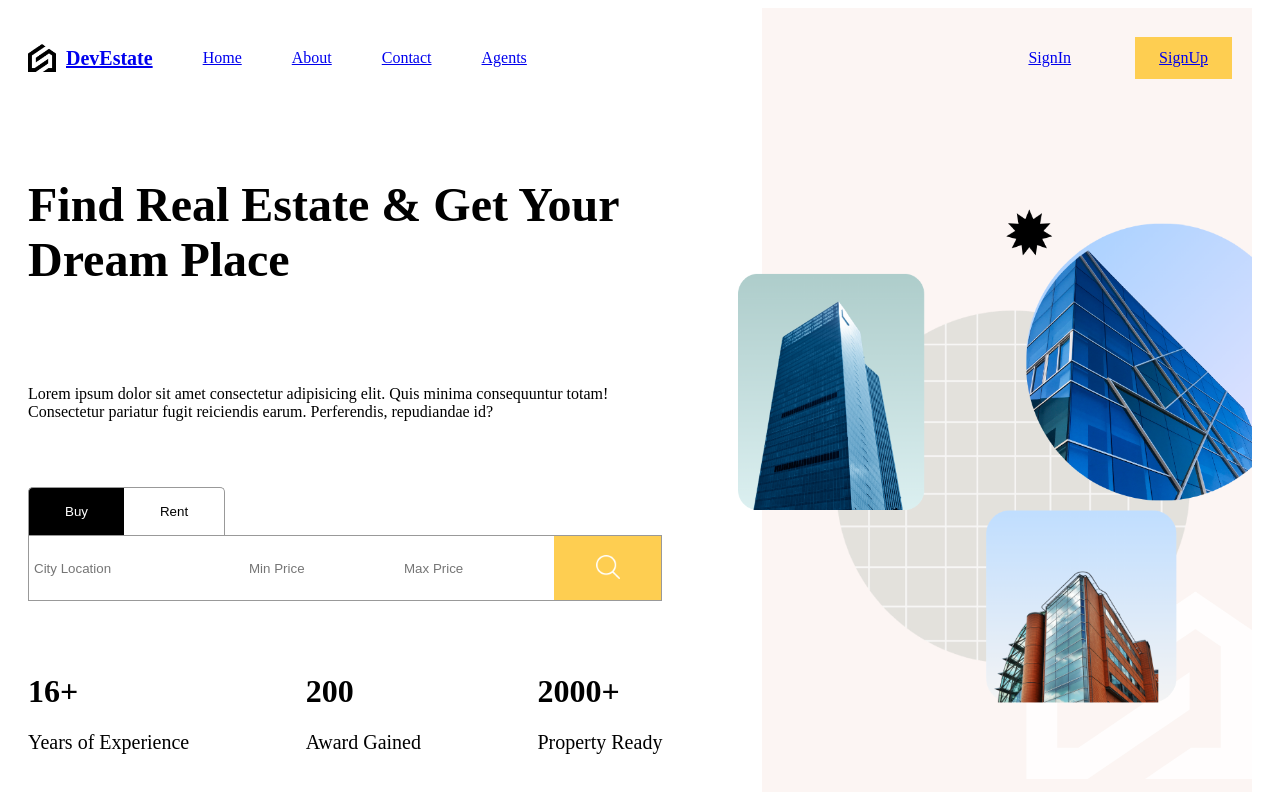
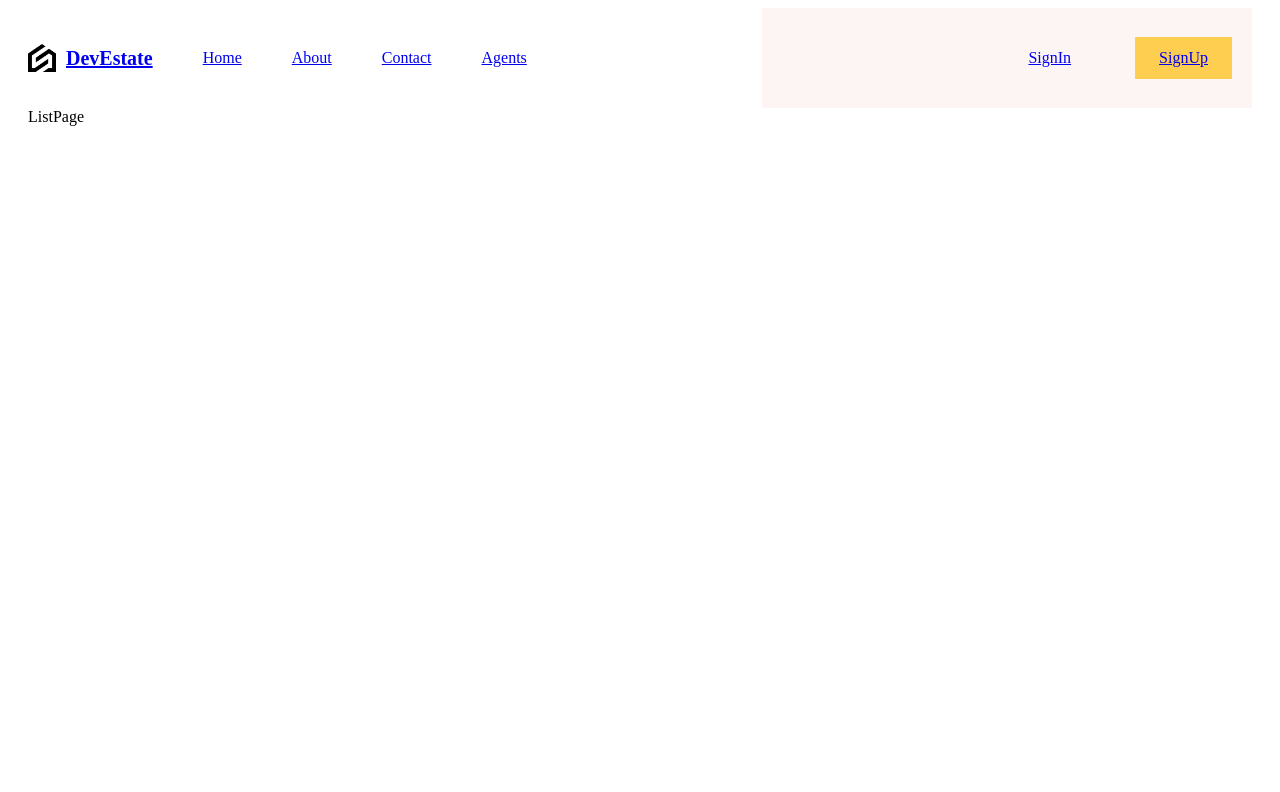
Before and after one commit to DevRahulll/Real-Estate-App, a React (Vite) app in the folder client/: page /list in a window 1280 px wide. Shown: the top 792 px of the page. Built offline with nearby package versions, Linux system fonts and the light colour scheme; the HTML template or start-up script is replaced by a standard one.

Commit message:
Routing configuration done

```diff
--- a/client/src/App.jsx
+++ b/client/src/App.jsx
@@ -1,18 +1,34 @@
-import { useState } from 'react'
-import "./layout.scss"
-import Navbar from './components/navbar/Navbar.jsx'
-import HomePage from './pages/homePage/HomePage.jsx'
+import {
+  createBrowserRouter,
+  RouterProvider,
+} from "react-router-dom";
+import Layout from './pages/layout/Layout.jsx';
+import ListPage from "./pages/listPage/ListPage.jsx";
+import HomePage from "./pages/homePage/HomePage.jsx"
+
+
+
 function App() {
 
+  const router=createBrowserRouter([
+    {
+      path:"/",
+      element:<Layout/>,
+      children:[
+        {
+          path:"/",
+          element:<HomePage/>
+        },
+        {
+          path:"/list",
+          element:<ListPage/>
+        },
+      ]
+    }
+  ])
+
   return (
- <div className='layout'>
-  <div className='navbar'>
-  <Navbar/>
-  </div>
-  <div className='content'>
-    <HomePage/>
-  </div>
- </div>
+<RouterProvider router={router}/>
   )
 }
 
--- /dev/null
+++ b/client/src/pages/layout/Layout.jsx
@@ -0,0 +1,19 @@
+import React from 'react'
+import Navbar from "../../components/navbar/Navbar.jsx"
+import {Outlet}  from "react-router-dom"
+import "./layout.scss"
+
+function Layout() {
+    return (
+        <div className='layout'>
+            <div className='navbar'>
+                <Navbar />
+            </div>
+            <div className='content'>
+                <Outlet />
+            </div>
+        </div>
+    )
+}
+
+export default Layout
--- a/client/src/layout.scss
+++ b/client/src/pages/layout/layout.scss
@@ -1,4 +1,4 @@
-@import "./responsive.scss";
+@import "../../responsive.scss";
 
 .layout {
   height: 100vh;
--- a/client/src/pages/listPage/ListPage.jsx
+++ b/client/src/pages/listPage/ListPage.jsx
@@ -0,0 +1,9 @@
+import React from 'react'
+
+function ListPage() {
+  return (
+    <div>ListPage</div>
+  )
+}
+
+export default ListPage
--- a/client/src/pages/listPage/listPage.scss
+++ b/client/src/pages/listPage/listPage.scss
@@ -0,0 +1,3 @@
+// .listPage{
+
+// }
```
Also changed, not shown: client/src/pages/singlePage/SinglePage.jsx (added), client/src/pages/singlePage/singlePage.scss (added).
